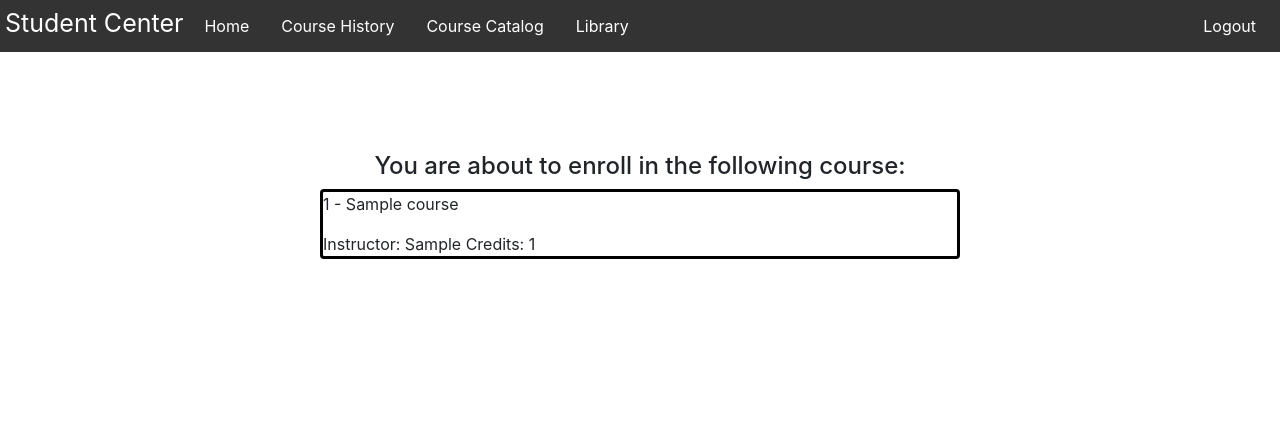
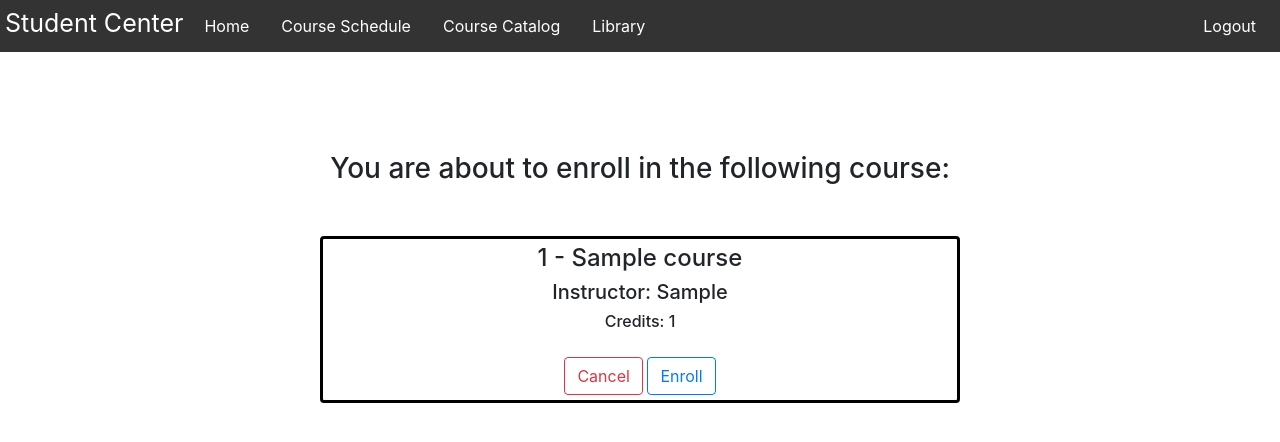
Before and after one commit to charlieSplittstoser/FinalProject, a Flask app: page /enroll/1 in a window 1280 px wide. Shown: the top 442 px of the page. Run offline with Flask 2, Linux system fonts and the light colour scheme; the first user in the database is signed in; tables that the repository leaves empty hold one stand-in row (Sample ...); some libraries are stand-ins or nearby versions.

Commit message:
Added user enrollment

```diff
--- a/app/routes.py
+++ b/app/routes.py
@@ -48,13 +48,27 @@ def index():
     #return "Hello, World!"
     return render_template("index.html", title='Home')
 
-@app.route('/catalog')
+@app.route('/catalog', methods=['GET', 'POST'])
 def catalog():
-    return render_template("catalog.html", title="Course Catalog", courses=Course.query.all())
+    enrolled = request.form.get('enrolled') #if key doesn't exist, returns None
+    print(enrolled);
+    return render_template("catalog.html", title="Course Catalog", courses=Course.query.all(), enrolled=enrolled)
+
+@app.route('/enrollUser/<user_id>/<course_id>')
+def enrollUser(user_id, course_id):
+    enroll1 = Enrollment(user_id=user_id, course_id=course_id)
+    db.session.add(enroll1)
+    try:
+        db.session.commit()
+        return "Success"
+    except Exception as e:
+        return "Failed"
+
 
 @app.route('/enroll/<id>')
+@login_required
 def enroll(id):
-    return render_template("enroll.html", title="Enroll Course", course=Course.query.get(id))
+    return render_template("enroll.html", title="Enroll Course", course=Course.query.get(id), user_id=current_user.id)
 
 @app.route('/register', methods=['GET', 'POST'])
 def register():
@@ -70,7 +84,6 @@ def register():
         flash('Congratulations, you are now a registered user!')
         return redirect(url_for('login'))
     return render_template('register.html', title='Register', form=form)
-
 
 @app.route('/login', methods=['GET', 'POST'])
 def login():
--- a/app/static/app.js
+++ b/app/static/app.js
@@ -42,3 +42,31 @@ function callbackFunc(json) {
     $('#book-title').append(`${key.details.details.title}`);
   }
 }
+
+function enrollUser(userId, courseId) {
+  fetch(`../enrollUser/${userId}/${courseId}`, { mode: 'cors' })
+  .then(function(response) {
+    return response.text();
+  })
+  .then(function(resp) {
+    if(resp == "Success") {
+      $('#enrollMessage').text("Successfully enrolled!");
+      $('#enrollMessage').removeClass('error');
+      $('#enrollMessage').addClass('success');
+      console.log('Request successful', resp);
+    } else {
+      $('#enrollMessage').text("Failure to enroll. Perhaps you are already enrolled in this course.");
+      $('#enrollMessage').removeClass('success');
+      $('#enrollMessage').addClass('error');
+      console.log('Request failure', resp);
+    }
+
+    var backBtn = $('<a>', { 'href':'../catalog', 'class': 'btn btn-outline-primary', 'role': 'button' });
+    backBtn.text('Return to Catalog');
+    $('#enrollBtnGroup').empty();
+    $('#enrollBtnGroup').append(backBtn);
+  })
+  .catch(function(error) {
+    console.log('Request failed', error);
+  });
+}
--- a/app/static/styles.css
+++ b/app/static/styles.css
@@ -41,9 +41,11 @@
 }
 /* END BASE PAGE */
 
+/* CATALOG PAGE */
 .enrollButton:hover {
   text-shadow: 1px 1px 15px black;
 }
+/* END CATALOG PAGE */
 
 /* ENROLL PAGE */
 #enrollBlock {
@@ -52,9 +54,33 @@
   width: 50%;
   border: 3px solid black;
   border-radius: 4px;
+  padding: 5px;
+  height: auto;
+  margin-top: 50px;
 }
 
 #enrollTitle {
+  margin-top:100px
+}
 
+#enrollCourse {
+  text-align: center;
+}
+
+#enrollInfo {
+  text-align: center;
+}
+
+.error {
+  color: red;
+}
+
+.success {
+  color: #38c75e;
+}
+
+#enrollBtnGroup {
+  position:relative;
+  margin-top: 25px;
 }
 /* END ENROLL PAGE */
--- a/app/templates/base.html
+++ b/app/templates/base.html
@@ -16,7 +16,7 @@
           <ul id="navbar">
             <li class="navElement" id="title">Student Center</li>
             <li class="navElement"><a href="/index">Home</a></li>
-            <li class="navElement"><a href="#">Course History</a></li>
+            <li class="navElement"><a href="#">Course Schedule</a></li>
             <li class="navElement"><a href="/catalog">Course Catalog</a></li>
             <li class="navElement"><a href="#">Library</a></li>
             <li class="navElement" id="logout"><a href="/logout">Logout</a></li>
--- a/app/templates/enroll.html
+++ b/app/templates/enroll.html
@@ -1,12 +1,22 @@
 {% extends "base.html" %}
 
 {% block content %}
-  <center><h4 style="margin-top:100px;">You are about to enroll in the following course:</h4></center>
+  <center><h3 style="margin-top:100px;">You are about to enroll in the following course:</h3></center>
 
   <div id="enrollBlock">
-    <p>{{ course.course_id }} - {{ course.title }}</p>
-    <span>Instructor: {{ course.instructor }}</span>
-    <span>Credits: {{ course.credits }}</span>
+    <h4 id="enrollCourse">{{ course.course_id }} - {{ course.title }}</h4>
+    <div id="enrollInfo">
+      <h5 id="enrollInstructor">Instructor: {{ course.instructor }}</h5>
+      <h6 id="enrollCredits">Credits: {{ course.credits }}</h6>
+    </div>
+
+  <center>
+    <p id="enrollMessage"></p>
+    <div id="enrollBtnGroup">
+      <a href="/catalog" role="button" class="btn btn-outline-danger">Cancel</a>
+      <button type="button" class="btn btn-outline-primary" onclick="enrollUser({{user_id}}, {{course.id}})">Enroll</button>
+    </div>
+  </center>
   </div>
 
 {% endblock %}
```
Also changed, not shown: app/templates/catalog.html (+8 -1 lines), 1 other file.
